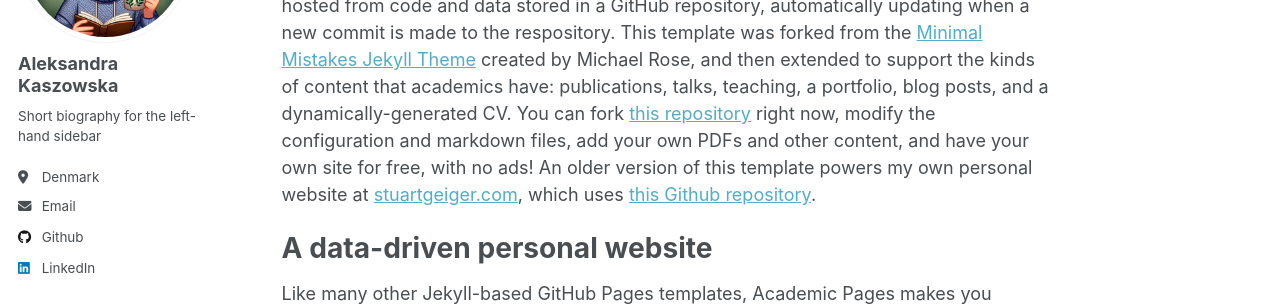
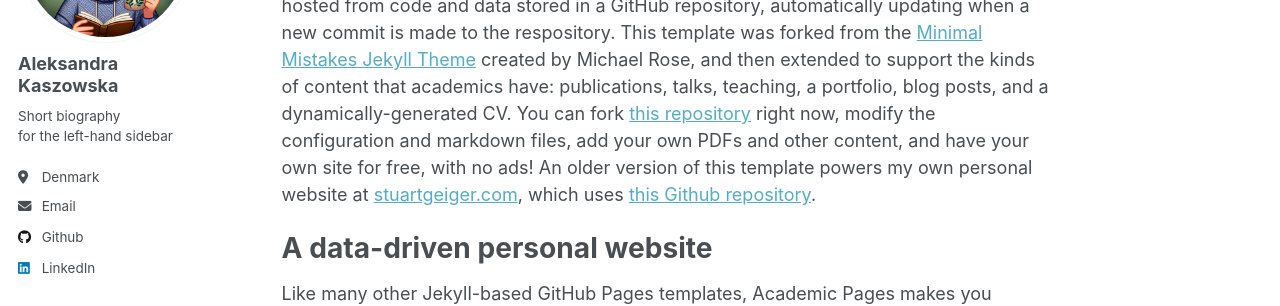
Before and after one commit to akaszowska/akaszowska.github.io, a Jekyll site: the page built from _pages/about_original.md, in a window 1280 px wide. Shown: the part 238-544 px from the top of the page. Built offline with Jekyll 4.4.1, drawn with Linux system fonts in a browser that asks for light colours.

Commit message:
Update _config.yml

```diff
--- a/_config.yml
+++ b/_config.yml
@@ -24,7 +24,7 @@
   avatar           : "profile.png"
   name             : "Aleksandra Kaszowska"
   pronouns         : # example: "she/her"
-  bio              : "Short biography for the left-hand sidebar"
+  bio              : "Short biography <br> for the left-hand sidebar"
   location         : "Denmark"
   employer         : # employer
   uri              : # URL
```
